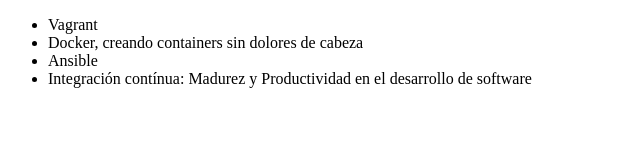
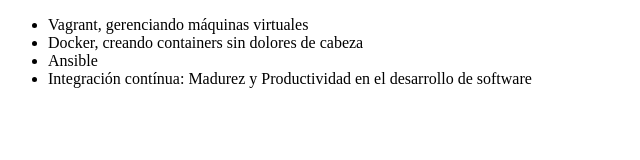
Before and after one commit to Maribellopolis/Portfolio, a plain HTML site: page index.html in a window 1280 px wide. Shown: the whole page, without its empty margins (0-640 px from the left). Drawn offline with Linux system fonts and the light colour scheme.

Commit message:
corrigiendo curso de vagrant

```diff
--- a/index.html
+++ b/index.html
@@ -6,7 +6,7 @@
 </head>
 <body>
      <ul>
-         <li>Vagrant</li>
+         <li>Vagrant, gerenciando máquinas virtuales</li>
          <li>Docker, creando containers sin dolores de cabeza</li>
          <li>Ansible</li>
          <li>Integración contínua: Madurez y Productividad en el desarrollo de software</li>
```
